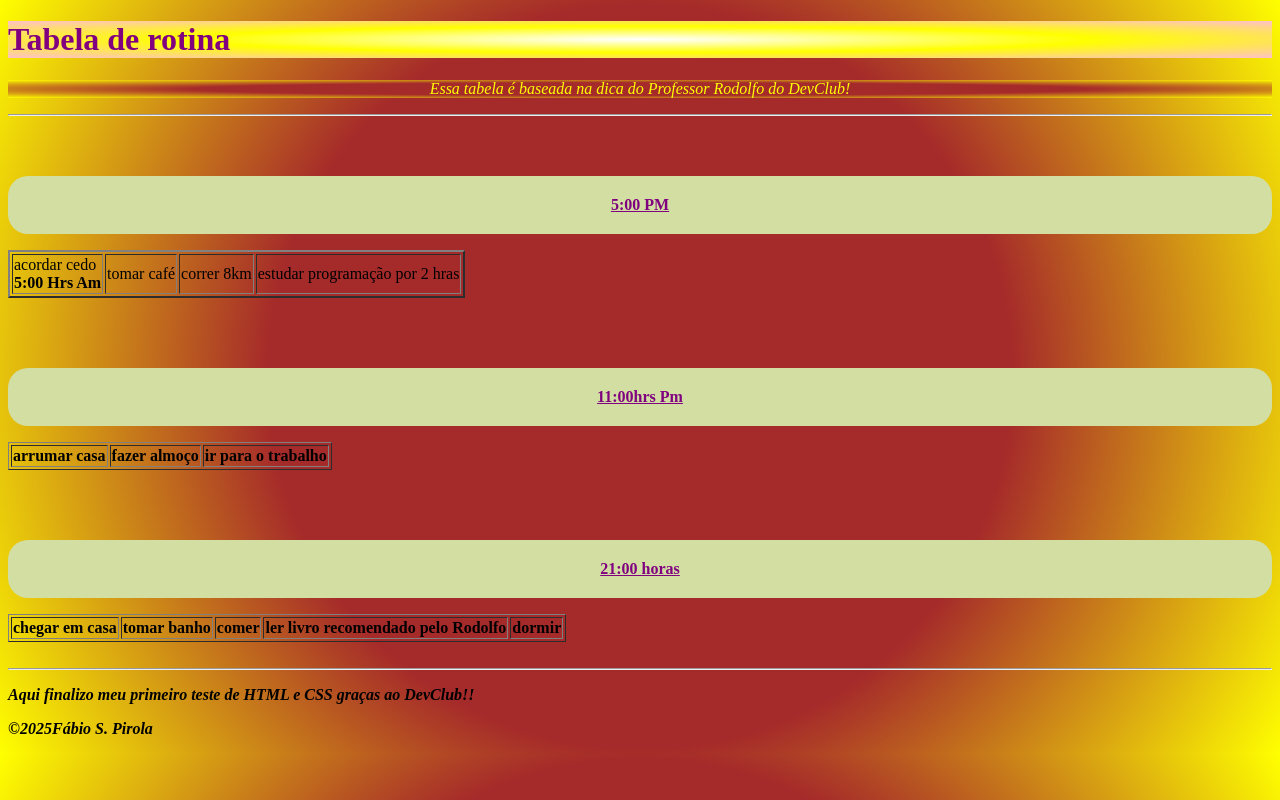
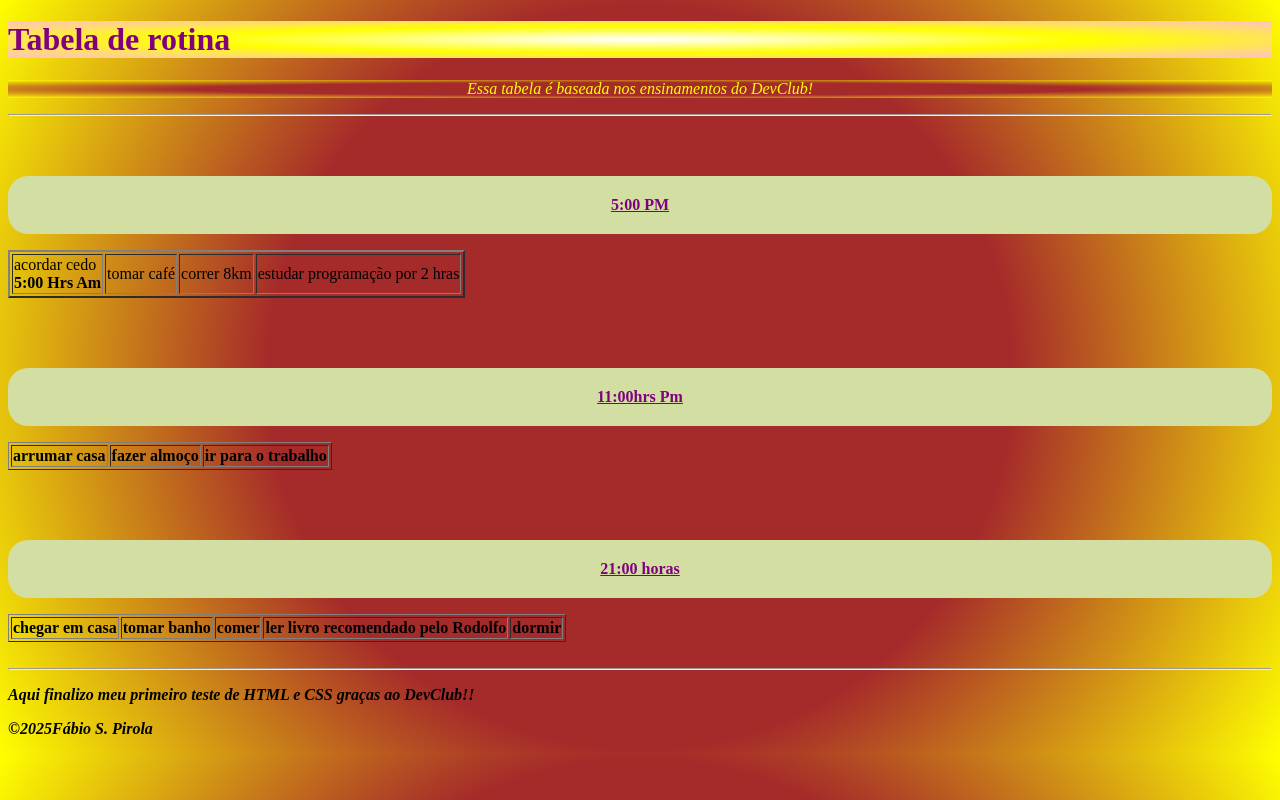
Before and after one commit to programador2000y/Primeiro-projeto-b-sico-HTML-CSS, a plain HTML site: page Index.html in a window 1280 px wide. Drawn offline with Linux system fonts and the light colour scheme.

Commit message:
Add files via upload

```diff
--- a/Index.html
+++ b/Index.html
@@ -12,7 +12,10 @@
 
    }
          h1{color:purple ;
-         background:radial-gradient(WHITE,yellow,pink) }
+         background:radial-gradient(WHITE,yellow,pink)
+
+         }
+
 
 
     .p1{color:purple;
@@ -41,16 +44,7 @@
             width: 80%; /* Largura da tabela */
             margin: auto; /* Centraliza a tabela */
             border-collapse: collapse; /* Remove espaços entre as bordas */
-            box-shadow: 0 2px 10px rgb(21,139,47)
-
-
-
-
-
-
-
-
-      }
+            box-shadow: 0 2px 10px rgb(21,139,47) }
     </style>
 
 
@@ -60,7 +54,7 @@
   <header>
     <h1>Tabela de rotina</h1>
 
-      <p class="p2"><em>Essa tabela é baseada na dica do Professor Rodolfo do DevClub!</em></p>
+      <p class="p2"><em>Essa tabela é baseada nos ensinamentos do DevClub!</em></p>
       <hr> </b><br><br> </header> <!--apresentação da tabela-->
 
   <section>
```
